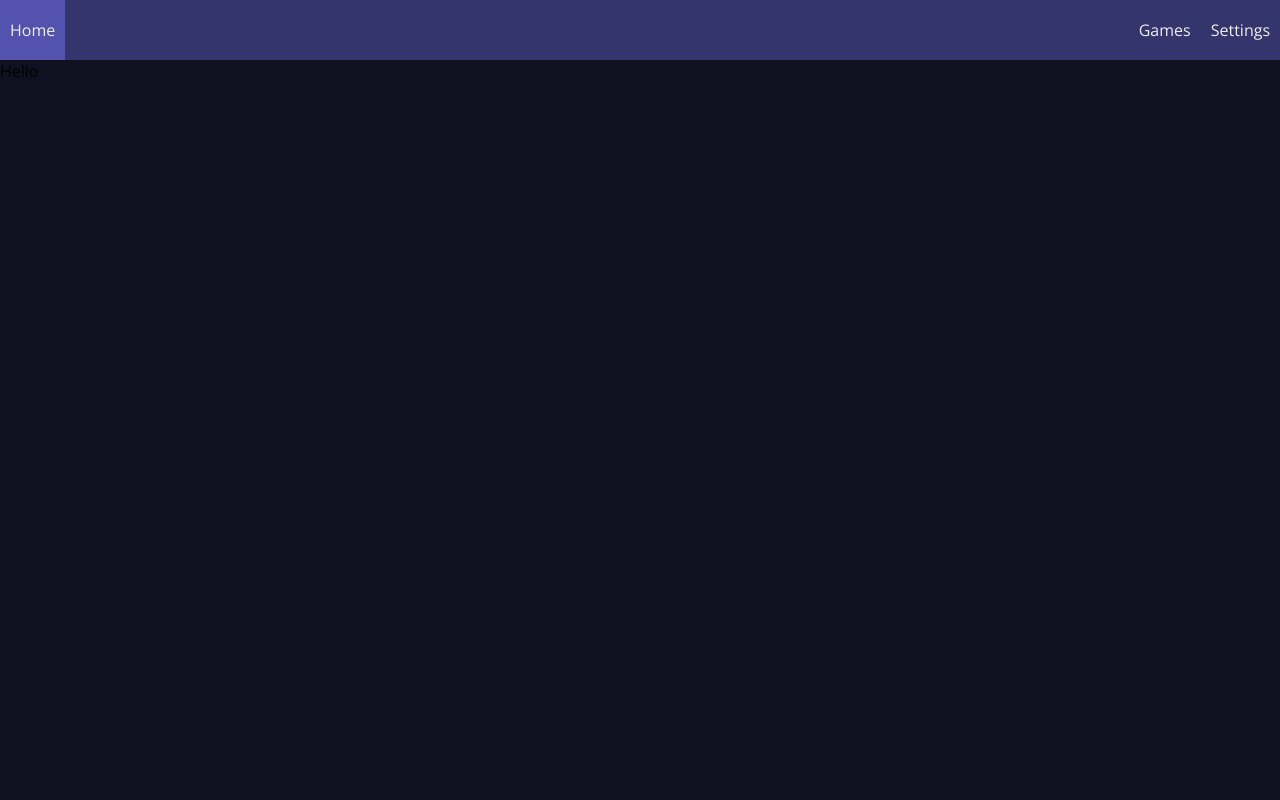
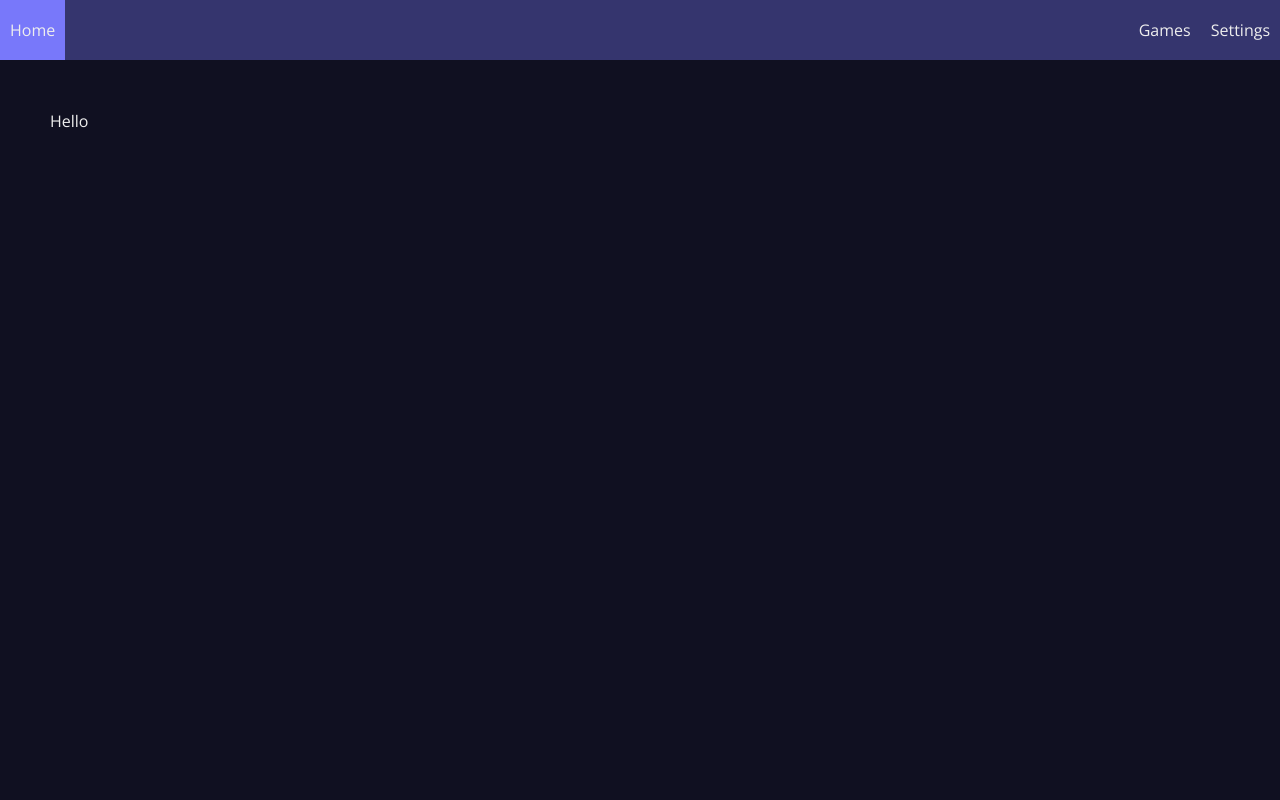
Before and after one commit to Fade97/DeskLight, a Flask app: page / in a window 1280 px wide. Run offline with Flask 2, Linux system fonts and the light colour scheme.

Commit message:
Layout and color theme

```diff
--- a/GUI/modules/webserver/main.py
+++ b/GUI/modules/webserver/main.py
@@ -5,4 +5,4 @@ bp_main = Blueprint('main', __name__)
 
 @bp_main.route('/')
 def index():
-    return render_template('index.html')
+    return render_template('index.html', currentSite='index')
--- a/GUI/modules/webserver/static/style.css
+++ b/GUI/modules/webserver/static/style.css
@@ -3,11 +3,14 @@
     margin: 0px;
     padding: 0px;
     font-family: "Open Sans", sans-serif;
+    color: #eee;
 }
 
 body{
     background-color: #101021;
 }
+
+/* ------ Header ------ */
 
 #headercon{
     width: 100%;
@@ -37,3 +40,20 @@ body{
 .header_right{
     float: right;
 }
+
+#headercon a.header_current{
+    background-color: #7878FA;
+}
+
+/* ------ Content ------ */
+
+#contentcon{
+    width: calc(100% - 100px);
+    padding-top: 50px;
+    padding-left: 50px;
+    padding-right: 50px;
+}
+
+.contentHeader{
+    padding-bottom: 20px;
+}
--- a/GUI/modules/webserver/templates/header.html
+++ b/GUI/modules/webserver/templates/header.html
@@ -1,9 +1,12 @@
-<a href="/" id="header_settings" class="header_left">
+<a href="/" id="header_home" {% if currentSite == 'index' %} class="header_left header_current" {% else %}
+    class="header_left" {% endif %}>
     Home
 </a>
-<a href="/settings" id="header_settings" class="header_right">
+<a href="/settings" id="header_settings" {% if currentSite == 'settings' %} class="header_right header_current"
+    {% else %} class="header_right" {% endif %}>
     Settings
 </a>
-<a href="/games" id="header_settings" class="header_right">
+<a href="/games" id="header_games" {% if currentSite == 'games' %} class="header_right header_current" {% else %}
+    class="header_right" {% endif %}>
     Games
 </a>
--- a/GUI/modules/webserver/templates/index.html
+++ b/GUI/modules/webserver/templates/index.html
@@ -1,4 +1,4 @@
-{% extends "base.html" %}
+{% extends "layouts/base.html" %}
 {% block content %}
 
 Hello
--- a/GUI/modules/webserver/webserver.py
+++ b/GUI/modules/webserver/webserver.py
@@ -6,6 +6,10 @@ def create_app():
 
     from main import bp_main
     app.register_blueprint(bp_main)
+
+    from modules import bp_modules
+    app.register_blueprint(bp_modules)
+
     app.run(host='localhost', port='5000')
 
 
```
Also changed, not shown: GUI/modules/webserver/modules.py (added, +13 -0 lines), GUI/modules/webserver/templates/games.html (added, +11 -0 lines), GUI/modules/webserver/templates/layouts/contentLayout.html (added, +16 -0 lines), GUI/modules/webserver/templates/settings.html (added, +11 -0 lines), GUI/modules/webserver/templates/layouts/base.html (renamed from GUI/modules/webserver/templates/base.html).
